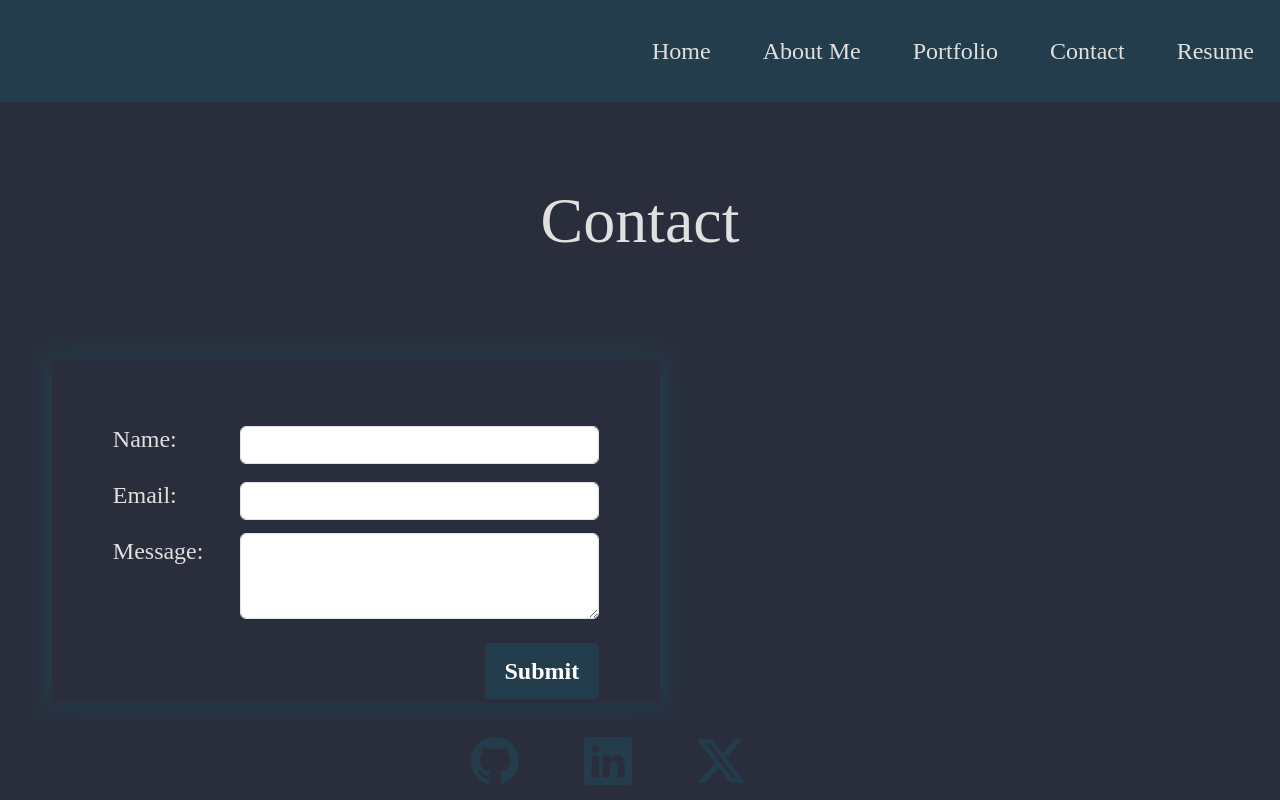
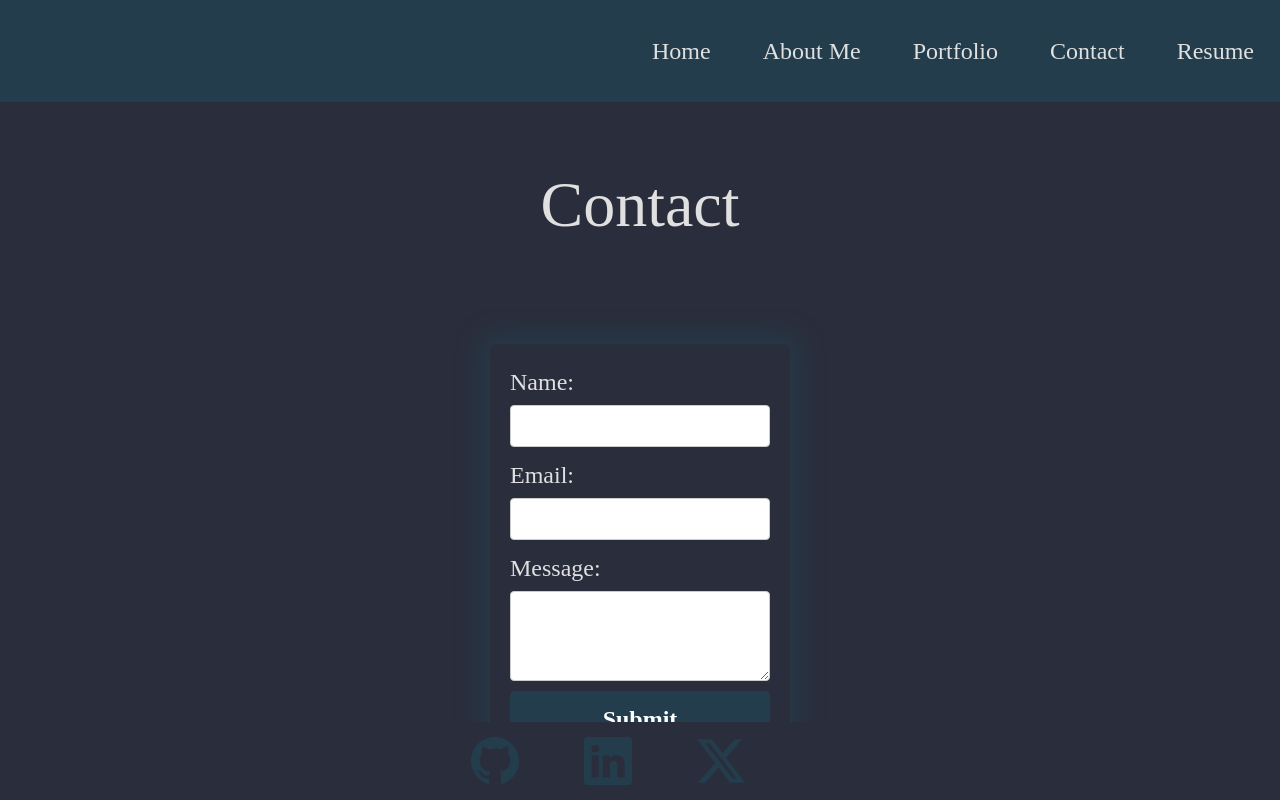
Before and after one commit to ayoleese/My-React-Portfolio, a React (Vite) app: page /Contact in a window 1280 px wide. Built offline with nearby package versions, Linux system fonts and the light colour scheme.

Commit message:
adjust styling in contact and other pages

```diff
--- a/src/pages/Contact.jsx
+++ b/src/pages/Contact.jsx
@@ -1,13 +1,4 @@
 import React, { useState } from "react";
-import '../styles/style.css';
-
-const styles = {
-    card: {
-        background: '#2a2e3c',
-        color: '#e0e0e0',
-        border: 'none',
-    }
-}
 
 export default function Contact() {
     const [formData, setFormData] = useState({
@@ -33,44 +24,36 @@ export default function Contact() {
         });
     };
 
-    return (
-        <div className="card" style={styles.card}>
-            <div className="card-body">
+    return(
+        <div>
             <h1>Contact</h1>
+            <div className="card-container">
                 <form className="form" onSubmit={handleFormSubmit}>
-                    <div className="form-group row mb-2">
-                        <label className="col-sm-3" htmlFor="name">Name:</label>
-                        <div className="col-sm-9">
+                    <div>
+                        <label htmlFor="name">Name:</label>
                         <input
                             type="text"
                             id="name"
                             name="name"
                             value={formData.name}
                             onChange={handleInputChange}
-                                className="form-control"
                             required
                         />
                     </div>
-                    </div>
-                    <div className="form-group row mb-2">
-                        <label className="col-sm-3" htmlFor="email">Email:</label>
-                        <div className="col-sm-9">
+                    <div>
+                        <label htmlFor="email">Email:</label>
                         <input
                             type="email"
                             id="email"
                             name="email"
                             value={formData.email}
                             onChange={handleInputChange}
-                                className="form-control"
                             required
                         />
                     </div>
-                    </div>
-                    <div className="form-group row mb-4">
-                        <label className="col-sm-3" htmlFor="message">Message:</label>
-                        <div className="col-sm-9">
+                    <div>
+                        <label htmlFor="message">Message:</label>
                         <textarea
-                                className="form-control"
                             rows="3"
                             id="message"
                             name="message"
@@ -79,7 +62,6 @@ export default function Contact() {
                             required
                         />
                     </div>
-                    </div>
                     <button type="submit">Submit</button>
                 </form>
             </div>
--- a/src/pages/Home.jsx
+++ b/src/pages/Home.jsx
@@ -24,7 +24,7 @@ const styles = {
         width: '75%', // width of the image
         height: '75%', // height of the image
         borderRadius: '50%', // round up the photo
-        opacity: 0.7, // Lighten up the photo
+        opacity: 0.6, // Lighten up the photo
     }
 };
 
--- a/src/pages/Portfolio.jsx
+++ b/src/pages/Portfolio.jsx
@@ -8,7 +8,7 @@ export default function Portfolio() {
   return (
     <div>
       <h1>Portfolio</h1>
-      <div className="card-container">
+      <div className="card-container-port">
         <div className="card-port">
           <a href="https://jeffch19.github.io/Find-a-movie/">
             <img src={Project1} alt="Project 1" />
--- a/src/pages/Resume.jsx
+++ b/src/pages/Resume.jsx
@@ -3,7 +3,7 @@ import { BsFiletypeDoc } from "react-icons/bs";
 
 export default function Resume() {
     return (
-        <div>
+        <div style={{ marginLeft: "50px"}}>
             <h1>Resume</h1>
             <div style={{ display: "flex", alignItems: "center" }}>
                 <span style={{ fontSize: "18px" }}>Download Resume</span>
--- a/src/styles/Portfolio.css
+++ b/src/styles/Portfolio.css
@@ -1,4 +1,4 @@
-.card-container {
+.card-container-port {
     display: flex;
     justify-content: space-around;
     flex-wrap: wrap;
--- a/src/styles/style.css
+++ b/src/styles/style.css
@@ -16,7 +16,7 @@ h1 {
   color: #E0E0E0;
   text-decoration: none;
   margin: 0 10px;
-  cursor: pointer; /* Add cursor pointer for better interaction */
+  cursor: pointer;
 
   transition: color 0.3s ease;
 }
@@ -25,39 +25,51 @@ h1 {
   color: #FF101F;
 }
 
-.form {
-  border: none;
-  margin: 20px;
-  padding: 5%;
-  width: 50%;
-  box-shadow: 0px 0px 22px 10px rgba(35, 61, 77, 0.7); /* Adjust the values for the shadow as needed */
+.card-container {
+  border-radius: 8px;
+  box-shadow: 0px 0px 22px 10px rgba(35, 61, 77, 0.7);
+  padding: 20px;
+  max-width: 300px;
+  margin: 0 auto;
 }
 
-.form input {
-  display: block;
-  margin-top: 5px;
+.form {
+  display: flex;
+  flex-direction: column;
+}
+
+.form div {
+  display: flex;
+  flex-direction: column;
+  margin-bottom: 10px;
+}
+
+label {
   margin-bottom: 5px;
 }
 
-/* button {
-  background-color: white;
-  color: #233D4D;
-  font-weight: bolder;
-} */
+input[type="text"],
+input[type="email"],
+textarea {
+  padding: 8px;
+  border: 1px solid #ccc;
+  border-radius: 4px;
+  font-size: 16px;
+}
+
 
 button {
-  background-color: #233D4D; /* Change background color */
-  color: white; /* Change text color */
-  font-weight: bold; /* Use 'bold' instead of 'bolder' */
-  border: none; /* Remove border */
+  background-color: #233D4D;
+  color: white;
+  font-weight: bold;
+  border: none;
   padding: 10px 20px; /* Add padding */
   border-radius: 5px; /* Add border-radius for rounded corners */
   cursor: pointer; /* Add cursor pointer for better interaction */
   transition: background-color 0.3s, color 0.3s;
-  float: right; /* Add transition effect */
 }
 
 button:hover {
-  background-color: #1a2a35; /* Change background color on hover */
+  background-color: #1a2a35;
   color: #FF101F; /* Change text color on hover */
 }
```
Lines whose indentation alone changed are shown as unchanged.
